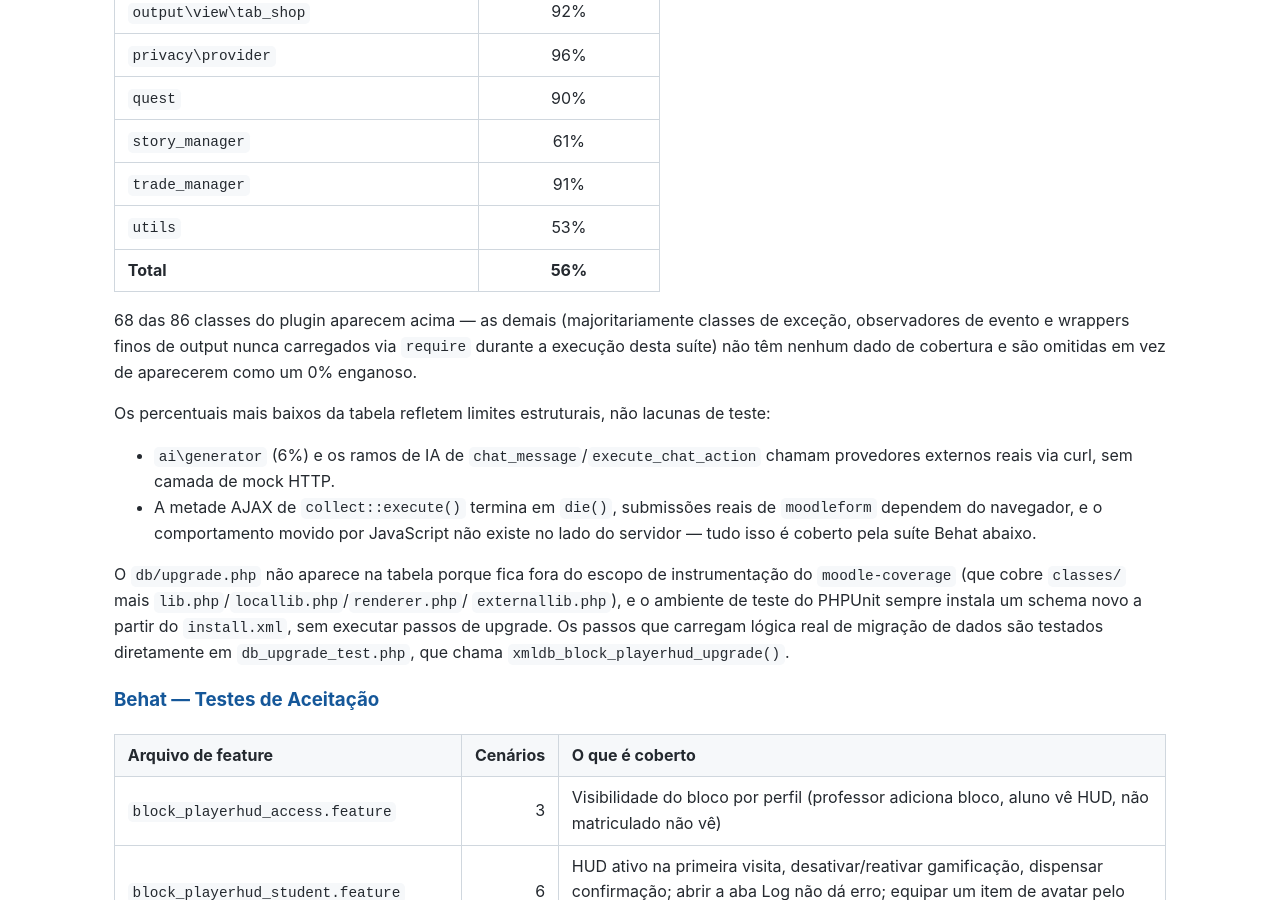
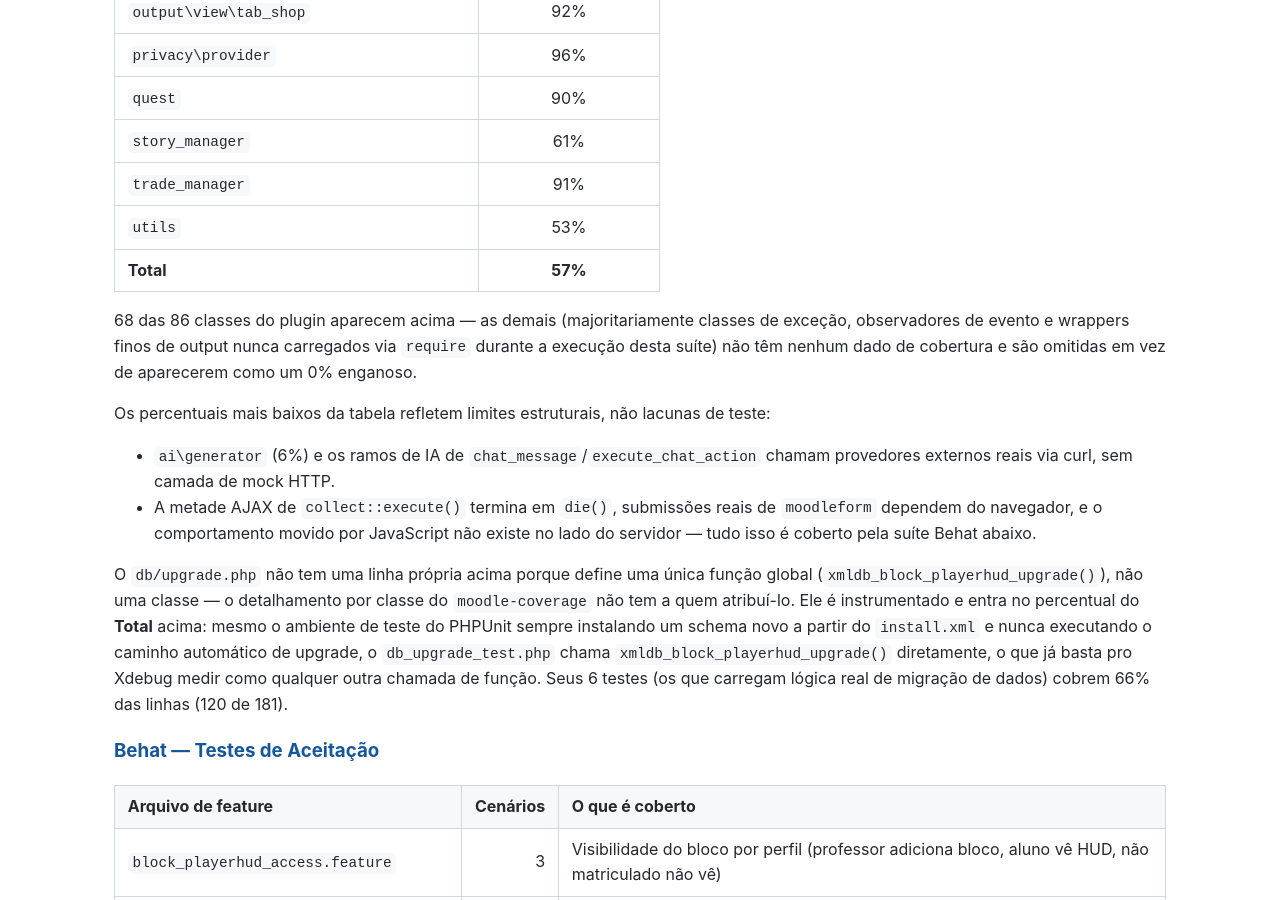
Before and after one commit to jeanlucio/moodle-block_playerhud, a Jekyll site: the page built from docs/pt/testing.md, in a window 1280 px wide and 900 px high, scrolled down 13493 px. Built offline with Jekyll 4.4.1, drawn with Linux system fonts in a browser that asks for light colours; our own code applies the rules of GitHub Pages for plain Markdown files.

Commit message:
correct db/upgrade.php coverage explanation, now measured at 66%
The previous text attributed the missing db/upgrade.php row to a
structural PHPUnit/Xdebug limitation, but that wasn't quite right: the
real gap was moodle-coverage's own fixed top-level file list, which
never considered db/upgrade.php. Fixed in the tool (moodle-dev-tools),
verified empirically, and reflected here — db/upgrade.php is instrumented
now, contributing to the Overall figure (56% -> 57%) even though it has
no class-shaped row of its own to list separately.

```diff
--- a/docs/pt/testing.md
+++ b/docs/pt/testing.md
@@ -188,7 +188,7 @@ vendor/bin/phpunit --testsuite block_playerhud
 | `story_manager` | 61% |
 | `trade_manager` | 91% |
 | `utils` | 53% |
-| **Total** | **56%** |
+| **Total** | **57%** |
 
 68 das 86 classes do plugin aparecem acima — as demais (majoritariamente classes de exceção,
 observadores de evento e wrappers finos de output nunca carregados via `require` durante a
@@ -203,12 +203,14 @@ Os percentuais mais baixos da tabela refletem limites estruturais, não lacunas
   dependem do navegador, e o comportamento movido por JavaScript não existe no lado do
   servidor — tudo isso é coberto pela suíte Behat abaixo.
 
-O `db/upgrade.php` não aparece na tabela porque fica fora do escopo de instrumentação do
-`moodle-coverage` (que cobre `classes/` mais `lib.php`/`locallib.php`/`renderer.php`/
-`externallib.php`), e o ambiente de teste do PHPUnit sempre instala um schema novo a partir do
-`install.xml`, sem executar passos de upgrade. Os passos que carregam lógica real de migração
-de dados são testados diretamente em `db_upgrade_test.php`, que chama
-`xmldb_block_playerhud_upgrade()`.
+O `db/upgrade.php` não tem uma linha própria acima porque define uma única função global
+(`xmldb_block_playerhud_upgrade()`), não uma classe — o detalhamento por classe do
+`moodle-coverage` não tem a quem atribuí-lo. Ele é instrumentado e entra no percentual do
+**Total** acima: mesmo o ambiente de teste do PHPUnit sempre instalando um schema novo a partir
+do `install.xml` e nunca executando o caminho automático de upgrade, o `db_upgrade_test.php`
+chama `xmldb_block_playerhud_upgrade()` diretamente, o que já basta pro Xdebug medir como
+qualquer outra chamada de função. Seus 6 testes (os que carregam lógica real de migração de
+dados) cobrem 66% das linhas (120 de 181).
 
 ### Behat — Testes de Aceitação
 
```
Also changed, not shown: docs/en/testing-summary.md (+1 -1 lines), docs/en/testing.md (+8 -6 lines), docs/pt/testing-summary.md (+1 -1 lines).
